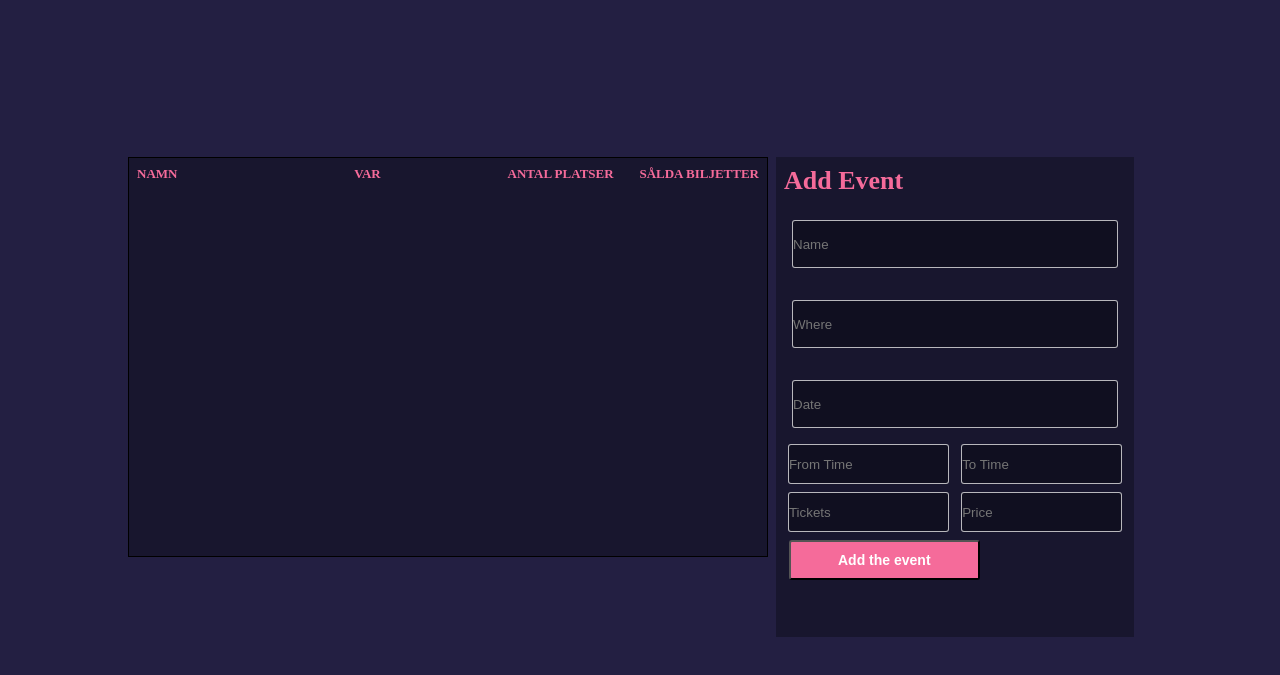
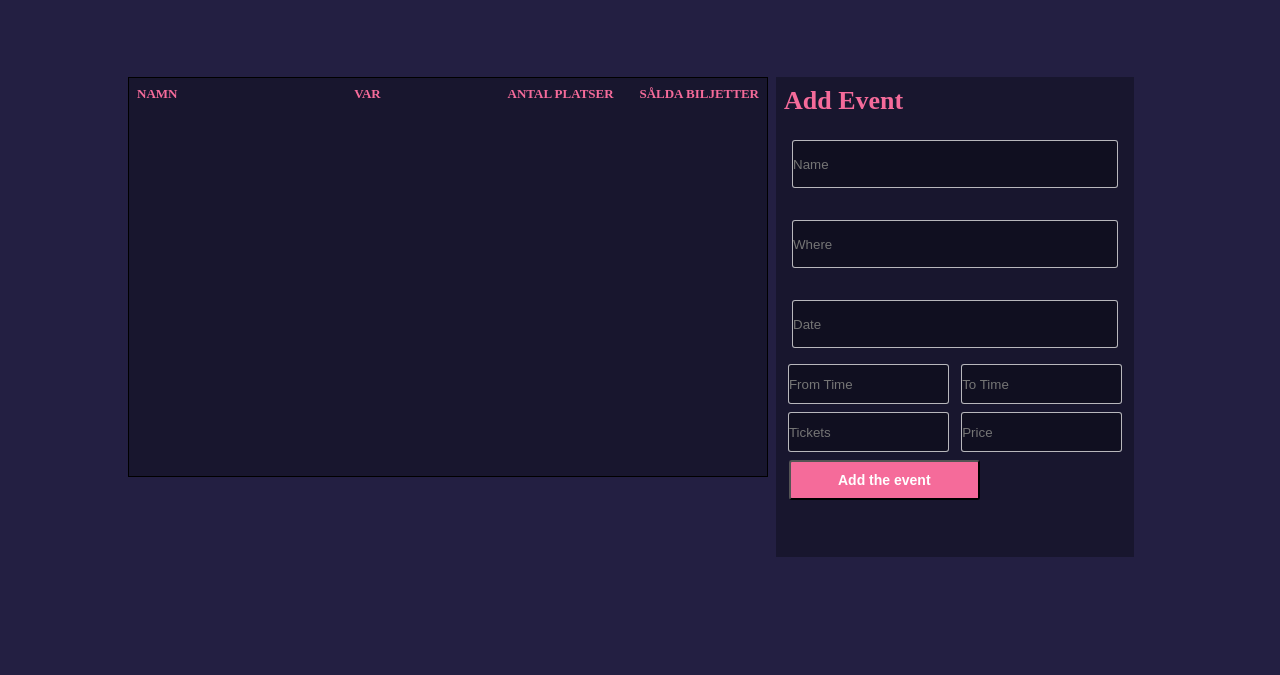
Before and after one commit to Synnerax/Where-its-at-Elliot-Berggren, a website: page view/admin.html in a window 1280 px wide. Shown: the part 21-696 px from the top of the page. Drawn offline with Linux system fonts and the light colour scheme; no server answers; a web font is replaced by a local one.

Commit message:
Update style.css

```diff
--- a/view/css/style.css
+++ b/view/css/style.css
@@ -222,7 +222,7 @@ a {
 
 .events-overlay {
     display: flex;
-    margin-top: 10rem;
+    margin-top: 5rem;
     margin-left: 8rem;
 }
 
@@ -239,7 +239,6 @@ a {
     display: flex;
     flex-direction: column;
     width: 100%;
-    height: 100vh;
 }
 
 .overlay-text {
```
